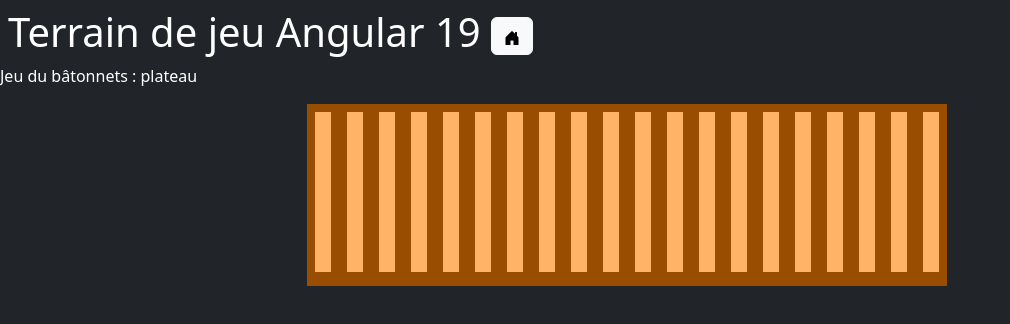
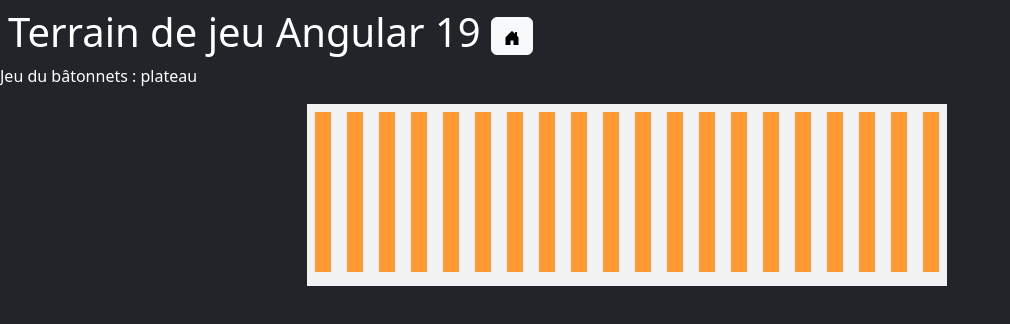
Before and after one commit to js-playground-of-css/ng-playground-app, an Angular app: page /games/batonnets in a window 1280 px wide. Shown: the top 324 px of the page, without its empty margins (0-1010 px from the left). Built offline with nearby package versions, Linux system fonts and the light colour scheme.

Commit message:
feature: Batonnet cliquable

```diff
--- a/src/app/games/batonnets/adaptative-batonnet/adaptative-batonnet.component.ts
+++ b/src/app/games/batonnets/adaptative-batonnet/adaptative-batonnet.component.ts
@@ -1,10 +1,16 @@
-import { Component } from '@angular/core';
+import { Component, signal, computed, input, output } from '@angular/core';
+import { EtatPlateau } from '../model/etat-plateau.model';
+import { EtatBatonnet } from '../model/etat-batonnet.model';
+import { NgStyle } from '@angular/common';
 
 @Component({
   selector: 'app-adaptative-batonnet',
-  imports: [],
+  imports: [NgStyle],
   template: `
-    <span></span>
+    <span
+      (click)="onUpdateEtatBatonnet()"
+      [ngStyle]="this.getCssStyle()"
+      ></span>
   `,
   styles: `
   span {
@@ -12,12 +18,54 @@ import { Component } from '@angular/core';
     margin: 8px;
     width: 16px;
     height: 160px;
-    background-color: #ffb366;
   }
   `
 })
 export class AdaptativeBatonnetComponent {
 
+  static SUR_PLATEAU: number = 2;
+  static SELECTIONNE: number = 1;
+  static RETIRER_DU_PLATEAU: number = 0;
+
+  etatBatonnet = signal(AdaptativeBatonnetComponent.SUR_PLATEAU);
+
+  getCssStyle = computed(() => {
+    switch(this.etatBatonnet()) {
+      case AdaptativeBatonnetComponent.SUR_PLATEAU:
+        return {'background-color': '#ff9933'};
+      case AdaptativeBatonnetComponent.RETIRER_DU_PLATEAU:
+        return {'background-color': '#663300'};
+      default:
+        return {'background-color': '#cc6600'};
+    }
+  });
+
+  inputEtatPlateau = input.required<EtatPlateau>();
+  inputIndexBatonnet = input.required<number>();
+  onEtatBatonnetUpdate = output<EtatBatonnet>();
+
   constructor() {}
 
+  inverserEtat() {
+    this.etatBatonnet.update(ancienEtat =>  {
+      return ancienEtat === AdaptativeBatonnetComponent.SELECTIONNE ?
+        AdaptativeBatonnetComponent.SUR_PLATEAU :
+        AdaptativeBatonnetComponent.SELECTIONNE;
+    });
+  }
+
+  selectionner() {
+    this.etatBatonnet.update(() => AdaptativeBatonnetComponent.SELECTIONNE);
+  }
+
+  onUpdateEtatBatonnet() {
+    if(this.inputEtatPlateau().nbBatonnetSelectionne < 3) {
+      this.inverserEtat();
+      this.onEtatBatonnetUpdate.emit({
+        index: this.inputIndexBatonnet(),
+        etat: this.etatBatonnet()
+      });
+    }
+  }
+
 }
--- a/src/app/games/batonnets/board-batonnets/board-batonnets.component.html
+++ b/src/app/games/batonnets/board-batonnets/board-batonnets.component.html
@@ -4,7 +4,10 @@
     </p>
     <p id="board">
     @for(indexBatonnet of this.creerListeBatonnet() ; track indexBatonnet) {
-        <app-adaptative-batonnet/>
+        <app-adaptative-batonnet
+            [inputEtatPlateau]="this.etatPlateau"
+            [inputIndexBatonnet]="indexBatonnet"
+            (onUpdateEtatBatonnet)="handlerEtatBatonnetUpdate($event)" />
     }
     </p>
 </div>
--- a/src/app/games/batonnets/board-batonnets/board-batonnets.component.ts
+++ b/src/app/games/batonnets/board-batonnets/board-batonnets.component.ts
@@ -1,5 +1,7 @@
-import { Component } from '@angular/core';
+import { Component, OnInit, signal } from '@angular/core';
 import { AdaptativeBatonnetComponent } from '../adaptative-batonnet/adaptative-batonnet.component';
+import { EtatPlateau } from '../model/etat-plateau.model';
+import { EtatBatonnet } from '../model/etat-batonnet.model';
 
 @Component({
   selector: 'app-board-batonnets',
@@ -7,13 +9,23 @@ import { AdaptativeBatonnetComponent } from '../adaptative-batonnet/adaptative-b
   templateUrl: 'board-batonnets.component.html',
   styles: `
   #board {
-    background-color: #994d00;
+    background-color: #f2f2f2;
     display: inline-block;
     margin-left: 24%;
   }
   `
 })
-export class BoardBatonnetsComponent {
+export class BoardBatonnetsComponent implements OnInit {
+  protected etatPlateau: EtatPlateau = {
+    indexBatonnetCourant: 1,
+    nbBatonnetSelectionne: 1
+  };
+
+  maxIndexBatonnetSelectionne = signal(1);
+
+  ngOnInit() {
+    this.debutPartie();
+  }
 
   public creerListeBatonnet() {
     return Array.from(
@@ -26,4 +38,34 @@ export class BoardBatonnetsComponent {
     return 20;
   }
 
+  debutPartie() {
+    this.etatPlateau = {
+      indexBatonnetCourant: 1,
+      nbBatonnetSelectionne: 1
+    };
+  }
+
+  nbBatonnetSelectionneDebutTour() {
+    this.etatPlateau = {
+      indexBatonnetCourant:
+        this.etatPlateau === undefined ?
+        1 :
+        this.etatPlateau.indexBatonnetCourant,
+      nbBatonnetSelectionne: 1
+    };
+  }
+
+  handlerEtatBatonnetUpdate(event: Event) {
+    this.maxIndexBatonnetSelectionne.update(ancienIndex => {
+      const etatBatonnet = (event as CustomEvent).detail as EtatBatonnet;
+      if(
+        this.etatPlateau &&
+        etatBatonnet.etat === AdaptativeBatonnetComponent.SELECTIONNE &&
+        ancienIndex < etatBatonnet.index) {
+        return etatBatonnet.index;
+      }
+      return ancienIndex;
+    });
+  }
+
 }
--- /dev/null
+++ b/src/app/games/batonnets/model/etat-batonnet.model.ts
@@ -0,0 +1,4 @@
+export interface EtatBatonnet {
+    index: number;
+    etat: number;
+}
--- /dev/null
+++ b/src/app/games/batonnets/model/etat-plateau.model.ts
@@ -0,0 +1,4 @@
+export interface EtatPlateau {
+    indexBatonnetCourant: number;
+    nbBatonnetSelectionne: number;
+}
```
